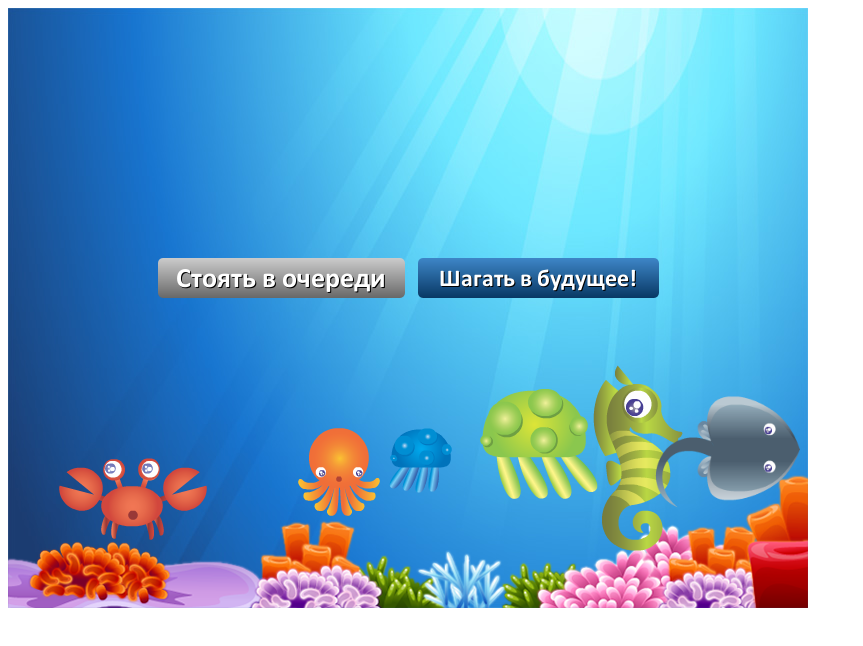
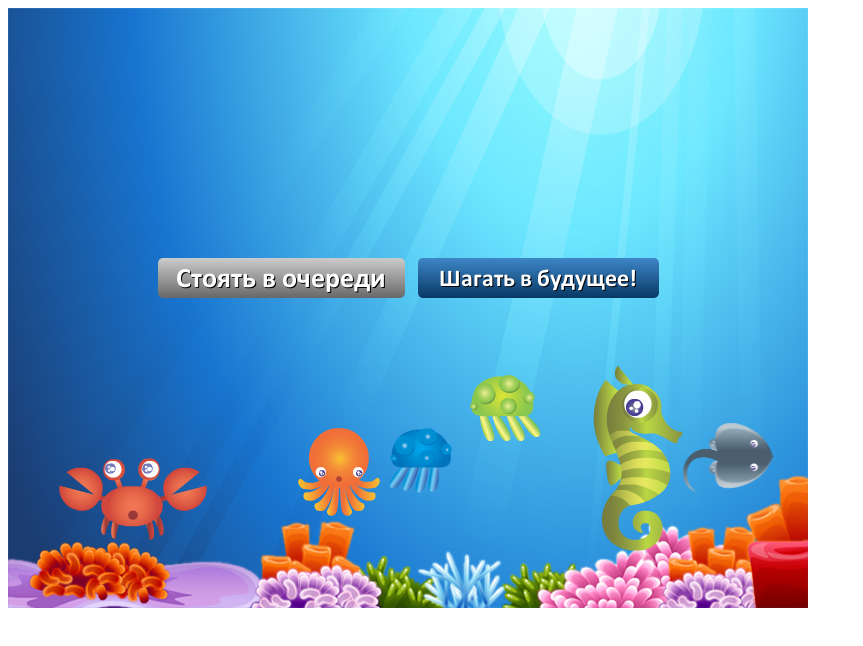
Before and after one commit to sen-den/canvas-game, a plain HTML site: page phaser/index.html in a window 1280 px wide. Shown: the whole page, without its empty margins (0-863 px from the left). Drawn offline with Linux system fonts and the light colour scheme.

Commit message:
2nd finished version

```diff
--- a/phaser/index.html
+++ b/phaser/index.html
@@ -27,7 +27,7 @@
     	game.load.atlasXML('seacreatures', 'seacreatures.png', 'seacreatures.xml');
     	game.load.image('undersea', 'undersea.jpg');
     	game.load.image('coral', 'seabed.png');
-    	game.load.image('computer', 'computer.png');
+    	game.load.image('computer', 'computer2.png');
     	game.load.image('email', 'email.png');
     }
 
@@ -73,7 +73,10 @@
 		jellyfish.animations.add('swim', Phaser.Animation.generateFrameNames('blueJellyfish', 0, 32, '', 4), 30, true);
   		jellyfish.animations.play('swim');
 
-  		greenJellyfish = game.add.sprite(460, 380, 'seacreatures');
+  		greenJellyfish = game.add.sprite(490, 400, 'seacreatures');
+		greenJellyfish.anchor.setTo(.5, .5);
+		greenJellyfish.scale.x *= 0.6;
+		greenJellyfish.scale.y *= 0.6;
 		greenJellyfish.animations.add('swim', Phaser.Animation.generateFrameNames('greenJellyfish', 0, 39, '', 4), 30, true);
 		greenJellyfish.animations.play('swim');
 
@@ -85,8 +88,8 @@
 
 		stingray = game.add.sprite(720, 460, 'seacreatures');
 		stingray.anchor.setTo(.5, .5);
-		stingray.scale.x *= -.8;
-		stingray.scale.y *= -.8;
+		stingray.scale.x *= -.5;
+		stingray.scale.y *= -.5;
 		stingray.animations.add('swim', Phaser.Animation.generateFrameNames('stingray', 0, 23, '', 4), 30, true);
 		stingray.animations.play('swim');
 		/** part 2 **/
@@ -102,9 +105,9 @@
 		greenJellyfish2.animations.add('swim', Phaser.Animation.generateFrameNames('greenJellyfish', 0, 39, '', 4), 30, true);
 		greenJellyfish2.animations.play('swim');
 
-		seahorse2 = game.add.sprite(1300, 450, 'seacreatures');
+		seahorse2 = game.add.sprite(1300, 400, 'seacreatures');
 		seahorse2.anchor.setTo(.5, .5);
-		seahorse2.scale.x *= -1;
+		seahorse2.scale.x *= -1.2;
 		seahorse2.animations.add('swim', Phaser.Animation.generateFrameNames('seahorse', 0, 5, '', 4), 30, true);
 		seahorse2.animations.play('swim');
 
```
Also changed, not shown: phaser/computer2.png (added).
